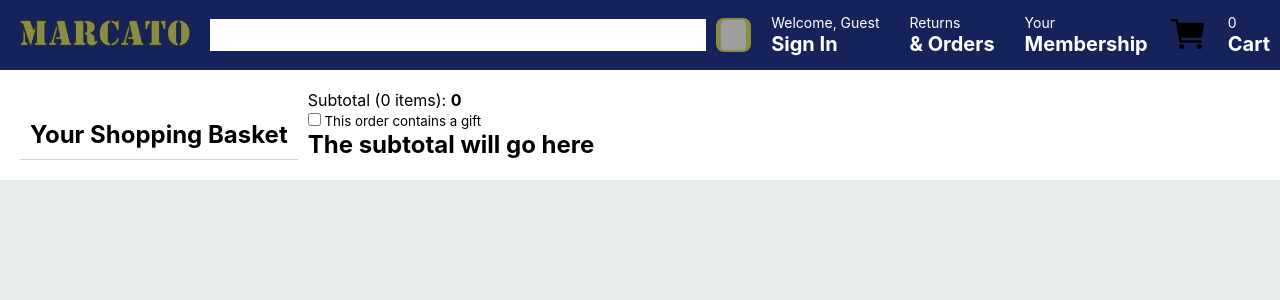
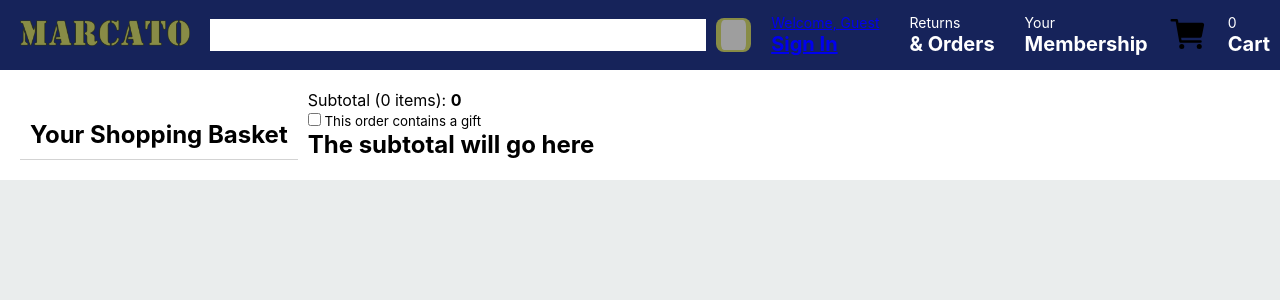
Before and after one commit to hrushiisenpaii/Marcato, a React (Create React App) app in the folder marcato/: page /Checkout in a window 1280 px wide. Shown: the top 300 px of the page. Built offline with nearby package versions, Linux system fonts and the light colour scheme; grey boxes are pictures that could not be loaded.

Commit message:
Co-authored-by: aadityamohan <aadityamohan@users.noreply.github.com>

```diff
--- a/marcato/src/Header.js
+++ b/marcato/src/Header.js
@@ -26,10 +26,17 @@ function Header() {
         </div>
 
         <div className='header_nav'>
+
+          <a href='/loginpage'>
+
             <div className='header_option'>
             <span className="header_optionLineOne"> Welcome, Guest</span>
             <span className="header_optionLineTwo"> Sign In </span>
                  </div>
+
+          </a>
+
+
 
             <div className='header_option'>
             <span className="header_optionLineOne"> Returns </span>
--- a/marcato/src/Subtotal.js
+++ b/marcato/src/Subtotal.js
@@ -20,7 +20,7 @@ function Subtotal() {
         value={0}
         displayType={"text"}
         thousandSeprator={true}
-        prefix={"£"}
+        prefix={"₹"}
         />
 
     </div>
```
